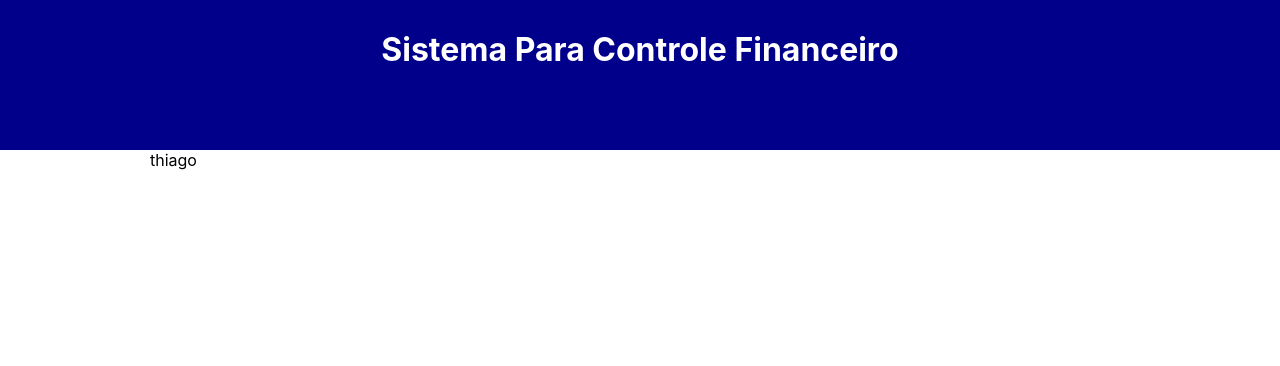
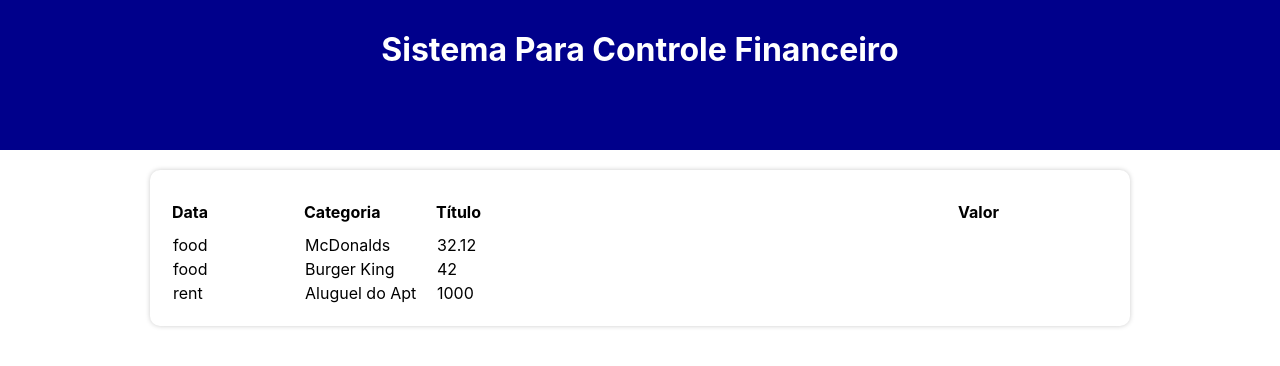
Before and after one commit to thiagoadssilva/B7webSistemaFinanceiro, a React (Create React App) app in the folder expense-tracker/: page / in a window 1280 px wide. Shown: the top 366 px of the page. Built offline with nearby package versions, Linux system fonts and the light colour scheme.

Commit message:
30% do desenvolvimento

```diff
--- a/expense-tracker/src/App.tsx
+++ b/expense-tracker/src/App.tsx
@@ -1,19 +1,39 @@
+import { useEffect, useState } from "react";
+import {categories} from './data/categories';
+import {items} from './data/items';
+import {getCurrentMonth, filterListByMonth} from './helpers/dateFilter';
+
 import {
   Container,
   Header,
   HerderText,
   Body
 } from "./App.styles";
+import TableArea from "./components/TableArea";
 
+interface Item {
+  date: Date;
+  category: string;
+  title: string;
+  value:number;
+}
 
 export default function App(){
+  const [list, setList] = useState(items);
+  const [filteredList, setFilteresList] = useState<Item[]>([]);
+  const [currentMonth, setCurrentMonth] = useState(getCurrentMonth());
+
+  useEffect(() =>{
+    setFilteresList(filterListByMonth(list, currentMonth));
+  },[list, currentMonth]);
+
   return(
     <Container>
       <Header>
         <HerderText>Sistema Para Controle Financeiro</HerderText>
       </Header>
       <Body>
-        thiago
+        <TableArea list={filteredList}/>
       </Body>
     </Container>
   );
--- /dev/null
+++ b/expense-tracker/src/components/TableArea/index.tsx
@@ -0,0 +1,42 @@
+import {
+  Table,
+  TableHeadColoumn
+} from "./styled";
+
+interface Item {
+  date: Date;
+  category: string;
+  title: string;
+  value:number;
+}
+
+interface TableAreaProps {
+  list: Item[];
+}
+
+export default function TableArea({ list }: TableAreaProps){
+  return(
+    <Table>
+      <thead>
+        <tr>
+          <TableHeadColoumn width={130}>Data</TableHeadColoumn>
+          <TableHeadColoumn width={130}>Categoria</TableHeadColoumn>
+          <TableHeadColoumn>Título</TableHeadColoumn>
+          <TableHeadColoumn width={150}>Valor</TableHeadColoumn>
+        </tr>
+      </thead>
+      <tbody>
+        {list.map((item, index) =>{
+          return(
+            <tr key={index}>
+
+              <td>{item.category}</td>
+              <td>{item.title}</td>
+              <td>{item.value}</td>
+            </tr>
+          )
+        })}
+      </tbody>
+    </Table>
+  );
+}
--- /dev/null
+++ b/expense-tracker/src/components/TableArea/styled.ts
@@ -0,0 +1,16 @@
+import styled from 'styled-components';
+
+export const Table = styled.table`
+  width: 100%;
+  background-color: #FFF;
+  padding: 1.25rem;
+  box-shadow: 0px 0px 5px #CCC;
+  border-radius: 0.625rem;
+  margin-top: 1.25rem;
+`;
+
+export const TableHeadColoumn = styled.th<{width?:number}>`
+  width: ${props =>  props.width ? props.width : 'auto' };
+  padding: 0.625rem 0;
+  text-align: left;
+`;
--- a/expense-tracker/src/data/categories.ts
+++ b/expense-tracker/src/data/categories.ts
@@ -1,13 +1,12 @@
-interface Item {
+interface Category {
   [tag: string]:{
     title: string;
     color: string;
     expense: boolean;
   }
-
 }
 
-export const categories: Item = {
+export const categories: Category = {
   food: {title: 'Alimentação', color: 'blue', expense: true},
   rent: {title: 'Aluguel', color: 'brown', expense: true},
   salary: {title: 'Salário', color: 'green', expense: false},
--- a/expense-tracker/src/data/items.ts
+++ b/expense-tracker/src/data/items.ts
@@ -9,5 +9,5 @@ export const items:Item[] = [
   {date: new Date(2021, 9, 15), category: 'food', title: 'McDonalds', value: 32.12},
   {date: new Date(2021, 9, 15), category: 'food', title: 'Burger King', value: 42},
   {date: new Date(2021, 9, 16), category: 'rent', title: 'Aluguel do Apt', value: 1000},
-  {date: new Date(2021, 10, 15), category: 'salary', title: 'Salário CMtech', value: 10000},
+  {date: new Date(2021, 10, 15), category: 'salary', title: 'Salário', value: 10000},
 ]
--- /dev/null
+++ b/expense-tracker/src/helpers/dateFilter.ts
@@ -0,0 +1,24 @@
+export function getCurrentMonth(){
+  let now = new Date();
+  return `${now.getFullYear()}-${now.getMonth() + 1}`;
+}
+
+interface Item {
+  date: Date;
+  category: string;
+  title: string;
+  value:number;
+}
+
+export function filterListByMonth(list: Item[], date: string){
+  let newList: Item[] = [];
+  let [year, month] = date.split('-');
+
+  for(let i in list){
+    if(list[i].date.getFullYear() === parseInt(year) && list[i].date.getMonth() + 1 === parseInt(month)){
+      newList.push(list[i]);
+    }
+  }
+
+  return newList;
+}
```
